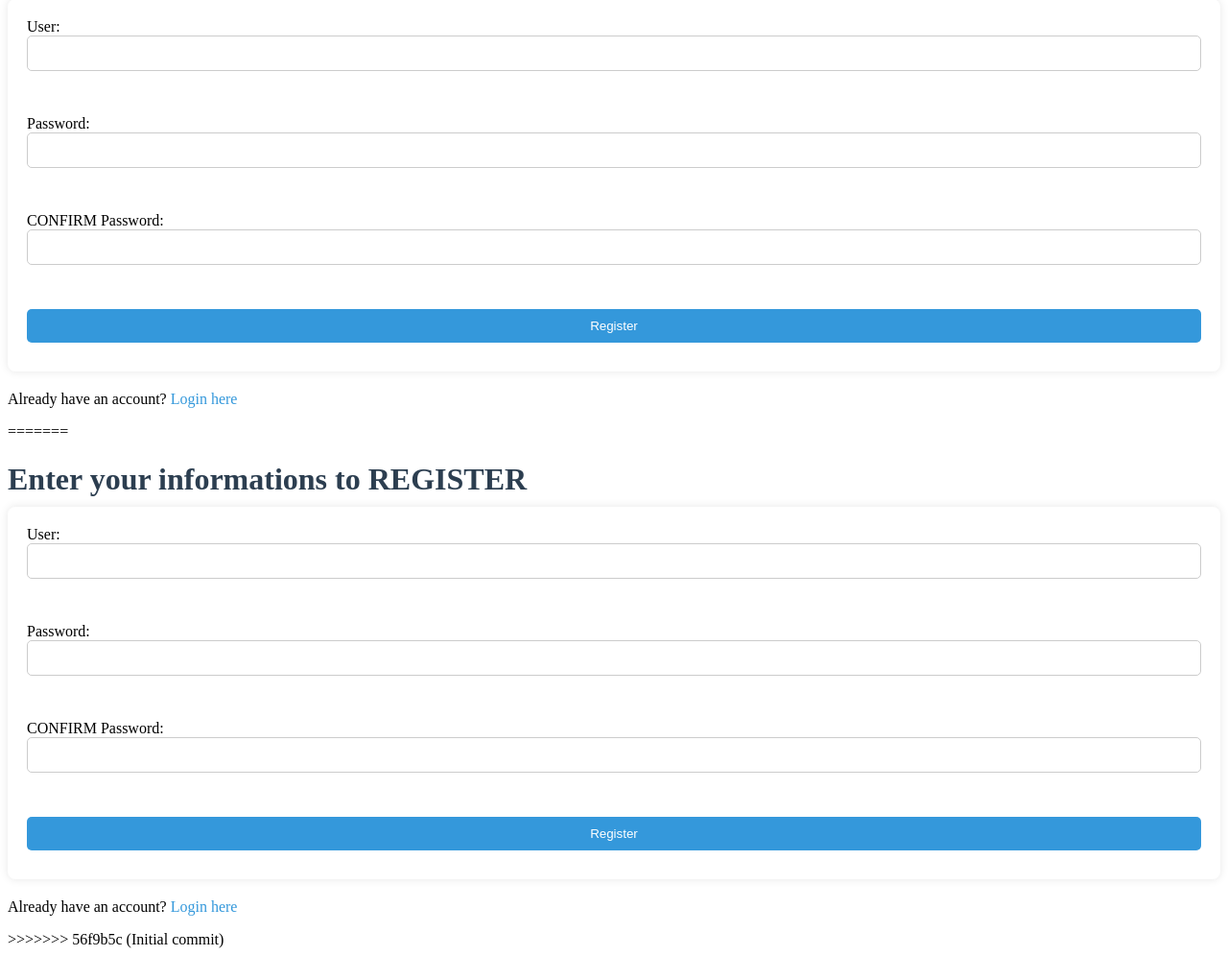
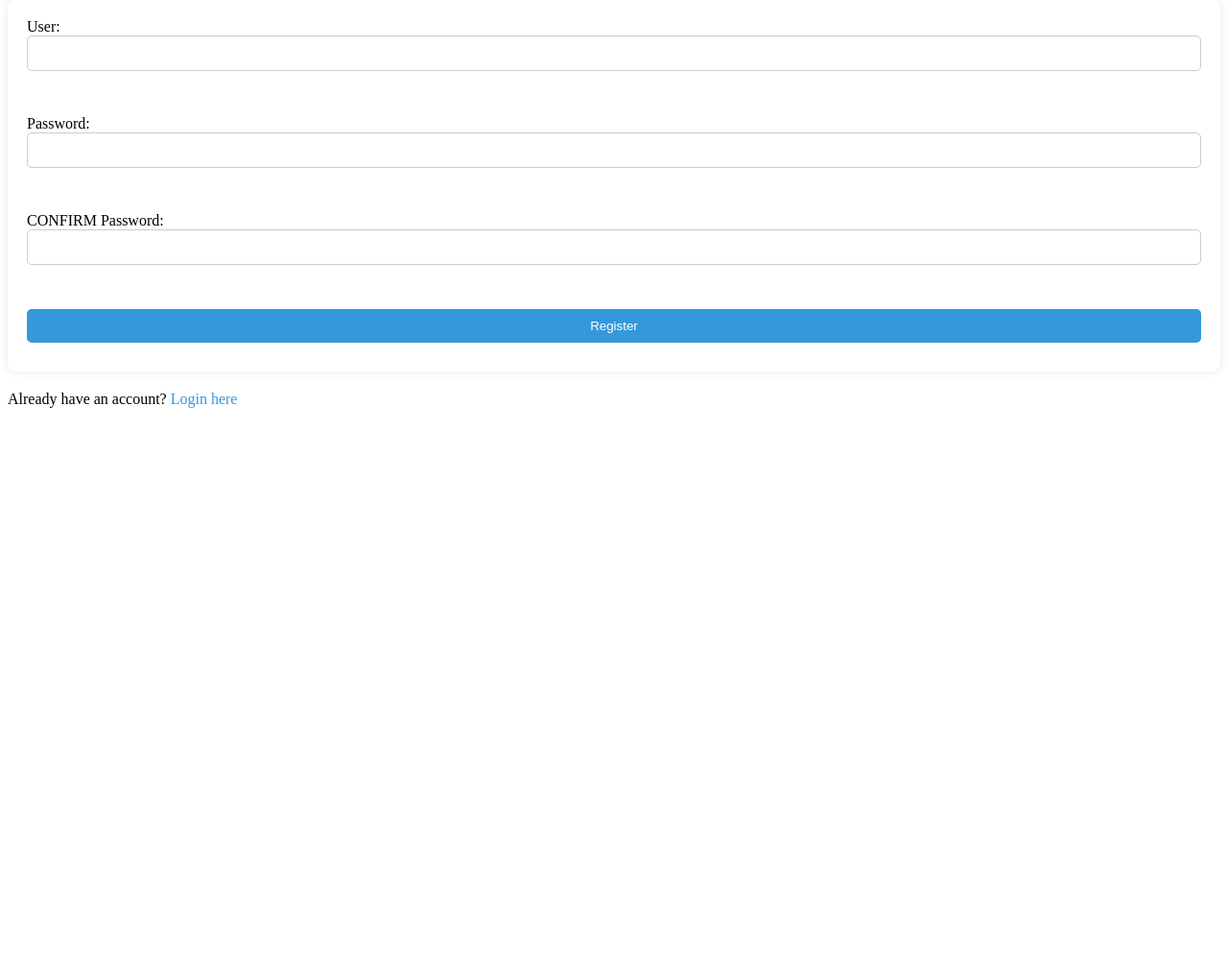
Before and after one commit to SoultaneRaqi/phpSimpleProject, a PHP site: page /signup.php in a window 1280 px wide. Shown: the part 95-1091 px from the top of the page at 96% size. After the commit the page ends 520 px from the top, so only its background shows below. Run offline with PHP 8.4, Linux system fonts and the light colour scheme.

Commit message:
signup changes

```diff
--- a/signup.php
+++ b/signup.php
@@ -69,76 +69,3 @@ if($_SERVER['REQUEST_METHOD'] === 'POST'){
     </form>
     <p>Already have an account? <a href="login.php">Login here</a></p>
 </body>
-=======
-<?php
-
-require_once "connection.php";
-
-if($_SERVER['REQUEST_METHOD'] === 'POST'){
-    $username = trim($_POST['username']);
-    $password = trim($_POST['password']);
-    $passwordC = trim($_POST['passwordC']);
-    $errors = [];
-
-    if(empty($username)){
-        $errors[]= "User name is required";
-    }
-
-    if (empty($password)) {
-        $errors[] = 'Password is required';
-    }
-
-    if ($password !== $passwordC) {
-        $errors[] = 'Type the same password';
-    }
-
-    if(empty($errors)){
-        $stmt = $pdo->prepare('SELECT id FROM users WHERE username = ?');
-        $stmt->execute([$username]);
-        $userExists = $stmt->fetch();
-
-        if($userExists){
-            $errors[] = 'Username already exists';
-        } else {
-            $stmt = $pdo->prepare('INSERT INTO users (username, password) VALUES (?, ?)');
-            $stmt->execute([$username, $password]);
-
-            // Redirect to prevent form resubmission
-            header("Location: login.php");
-            exit();
-        }
-    }
-}
-?>
-<!DOCTYPE html>
-<html lang="en">
-<head>
-    <meta charset="UTF-8">
-    <meta name="viewport" content="width=device-width, initial-scale=1.0">
-    <link rel="stylesheet" href="style.css">
-    <title>Document</title>
-</head>
-<body>
-    <h1>Enter your informations to REGISTER</h1>
-
-    <?php if (!empty($errors)): ?>
-        <div class="error">
-            <?php foreach ($errors as $error): ?>
-                <p><?php echo $error; ?></p>
-            <?php endforeach; ?>
-        </div>
-    <?php endif; ?>
-
-    <form action="signup.php" method="POST">
-        <label for="username">User: </label>
-        <input type="text" name="username" id="username" value="<?php echo isset($username) ? $username : ''; ?>"><br><br>
-        <label for="password">Password: </label>
-        <input type="text" name="password" id="password"><br><br>
-        <label for="passwordC">CONFIRM Password: </label>
-        <input type="text" name="passwordC" id="passwordC"><br><br>
-        <button type="submit" value="submit">Register</button>
-    </form>
-    <p>Already have an account? <a href="login.php">Login here</a></p>
-</body>
->>>>>>> 56f9b5c (Initial commit)
-</html>
```
